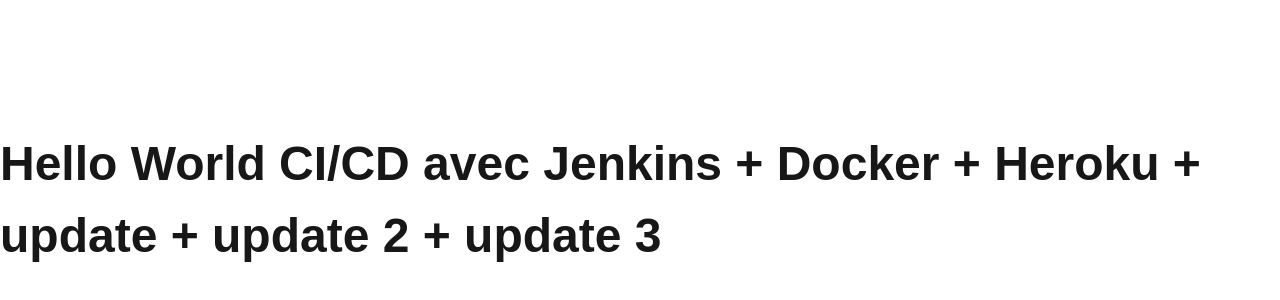
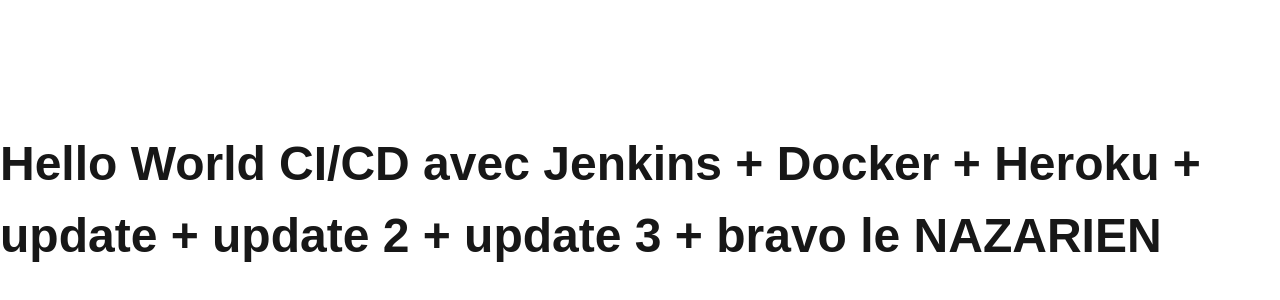
Before and after one commit to mh-lab-cicd/nextjs-heroku, a Next.js app: page / in a window 1280 px wide. Shown: the part 200-500 px from the top of the page. Built offline with nearby package versions, Linux system fonts and the light colour scheme.

Commit message:
modify file4

```diff
--- a/app/page.tsx
+++ b/app/page.tsx
@@ -10,7 +10,7 @@
       fontSize: "3rem",
       fontWeight: "bold"
     }}>
-      Hello World CI/CD avec Jenkins + Docker + Heroku + update + update 2 + update 3
+      Hello World CI/CD avec Jenkins + Docker + Heroku + update + update 2 + update 3 + bravo le NAZARIEN
     </main>
 
   );
```
